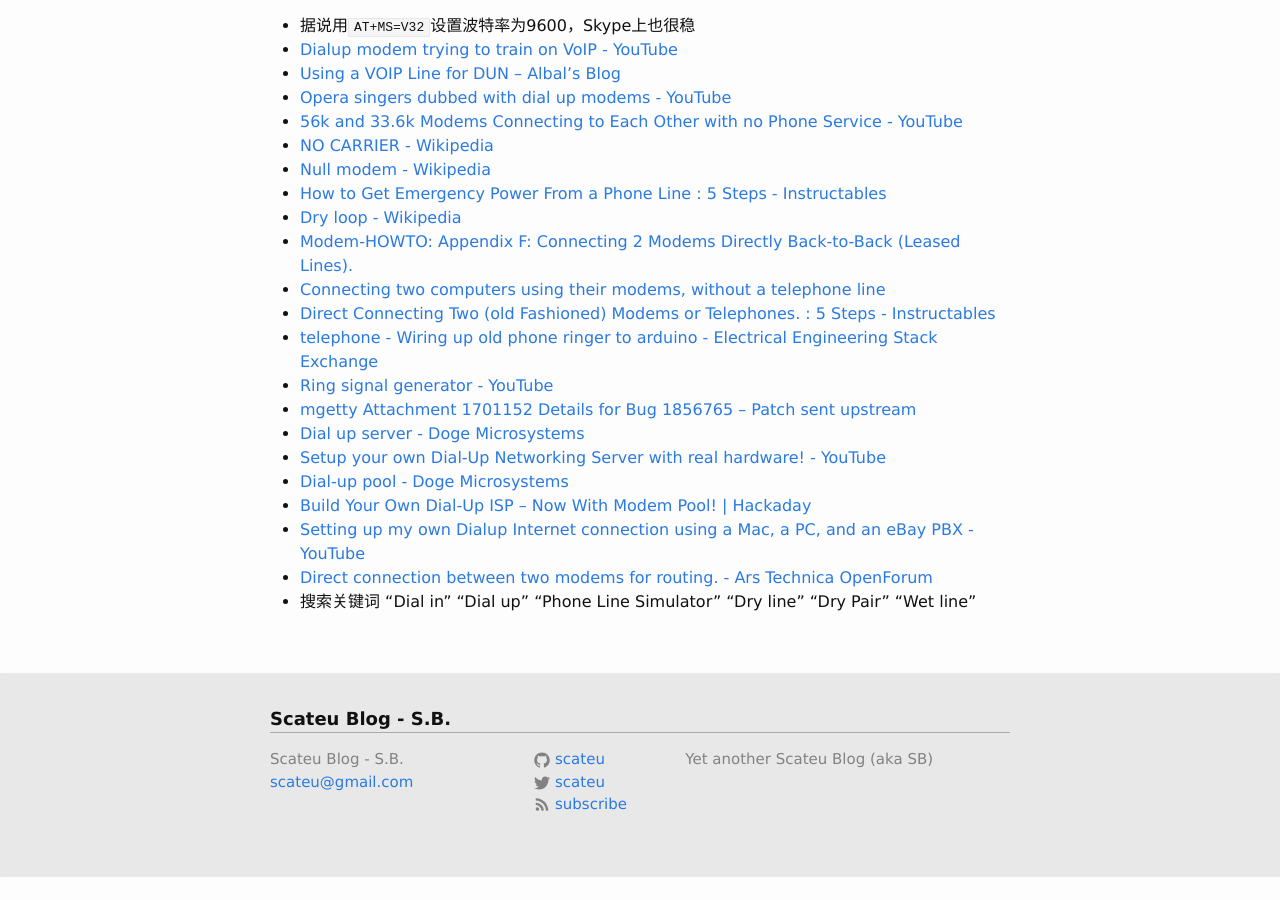
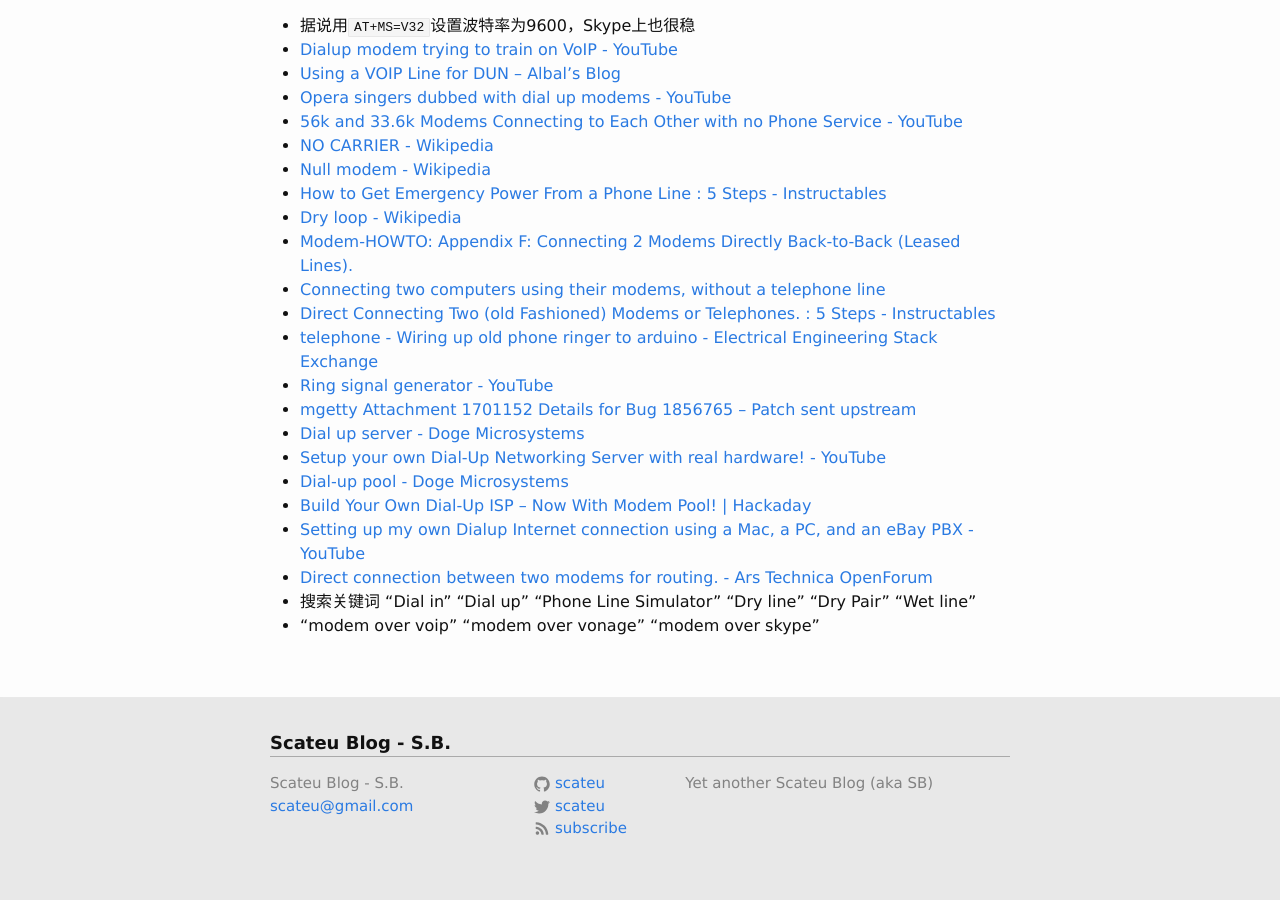
Before and after one commit to scateu/scateu.github.io, a Jekyll site: the page built from _posts/2021-01-29-modem.md, in a window 1280 px wide and 900 px high, scrolled down 2449 px. Built offline with Jekyll 4.4.1, drawn with Linux system fonts in a browser that asks for light colours; nearby versions of some CDN libraries; comment, search, counter and statistics services are not loaded; before the commit the page ends 3325 px from its top, so only the background shows below that.

Commit message:
Sat Jan 30 01:01:07 CST 2021

```diff
--- a/_posts/2021-01-29-modem.md
+++ b/_posts/2021-01-29-modem.md
@@ -124,3 +124,4 @@ tail -f /var/log/mgetty.ttyACM0
  - [Setting up my own Dialup Internet connection using a Mac, a PC, and an eBay PBX - YouTube](https://www.youtube.com/watch?v=Fk4-pPati-U)
  - [Direct connection between two modems for routing. - Ars Technica OpenForum](https://arstechnica.com/civis/viewtopic.php?f=10&t=1012182)
  - 搜索关键词 "Dial in" "Dial up" "Phone Line Simulator" "Dry line" "Dry Pair" "Wet line"
+ - "modem over voip" "modem over vonage" "modem over skype"
```
